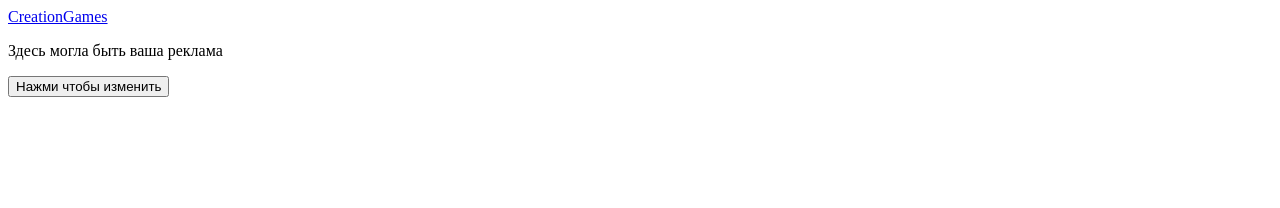
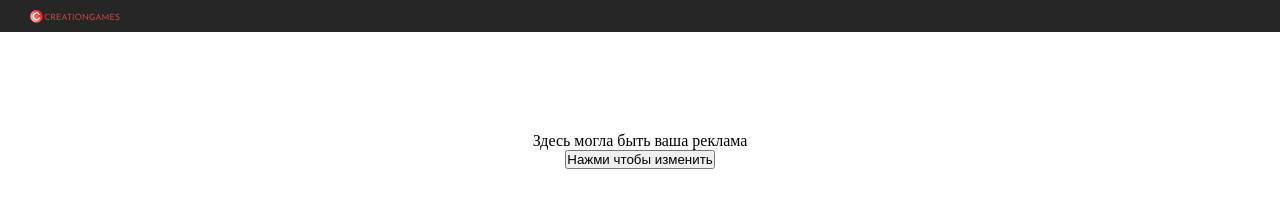
Before and after one commit to computerandroid/CorvusProject, a plain HTML site: page index.html in a window 1280 px wide. Drawn offline with Linux system fonts and the light colour scheme.

Commit message:
serious work

```diff
--- a/css/style.css
+++ b/css/style.css
@@ -0,0 +1,14 @@
+.border{
+    background-color: #262626;
+}
+.site_logo{
+    width: 7%;
+    height: 7%;
+    padding-bottom: 5px;
+    padding-top: 10px;
+    padding-left: 30px;
+}
+.forms{
+    text-align: center;
+    margin-top: 100px;
+}
--- a/index.html
+++ b/index.html
@@ -1,13 +1,24 @@
 <!DOCTYPE html>
 <html lang="en">
 <head>
+    <link rel="stylesheet" href="css/style.css">
     <meta charset="UTF-8">
     <title>CreationGames</title>
     <script src="js/main.js"></script> <!--Подключаем скрипт-->
+    <style>
+        * {
+            margin: 0;
+            padding: 0;
+        }
+    </style>
 </head>
 <body>
-    <a href="#">CreationGames</a>
-    <p class="text">Здесь могла быть ваша реклама</p>
-    <button onClick="changeText();">Нажми чтобы изменить</button>
+    <div class="border">
+        <a href="index.html"><img src="img/site-logo.svg" alt="CreationGames Logo" class="site_logo"></a>
+    </div>
+    <div class="forms">
+        <p class="text">Здесь могла быть ваша реклама</p>
+        <button onClick="changeText();">Нажми чтобы изменить</button>
+    </div>
 </body>
 </html>
```
Also changed, not shown: img/site-logo.svg (added).
